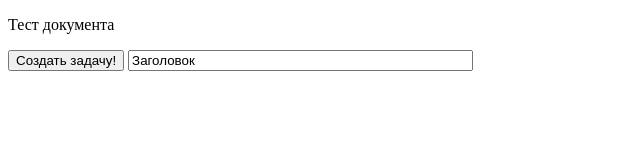
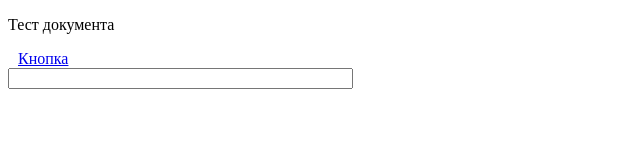
Before and after one commit to vkulchitskaya/ToDoList, a plain HTML site: page index.html in a window 1280 px wide. Shown: the whole page, without its empty margins (0-640 px from the left). Drawn offline with Linux system fonts and the light colour scheme.

Commit message:
addTask is alive

```diff
--- a/index.html
+++ b/index.html
@@ -6,9 +6,10 @@
     </head>
 <body>
 	<p>Тест документа</p>
-	<form>
-  		<button onclick="AddTask()">Создать задачу!</button>
-  		<input  id='TaskTittle' maxlength="25" size="40" value="Заголовок" ></p>
+   <a  style="border:1px solid balck; padding:10px; border-radius: 5px;" onclick="AddTask()" href=#>Кнопка</a>
+	<form method="post">
+  		<!--<button onclick="AddTask()">Создать задачу!</button>-->
+  		<input  id='TaskTittle' maxlength="25" size="40" >
 	</form>
 </body>
 </html>
--- a/script.js
+++ b/script.js
@@ -37,3 +37,6 @@ TaskCollection[0] = {
 TaskCollection[1] = {
 	name:"Задача 2"
 }
+
+
+console.log(TaskCollection);
```
